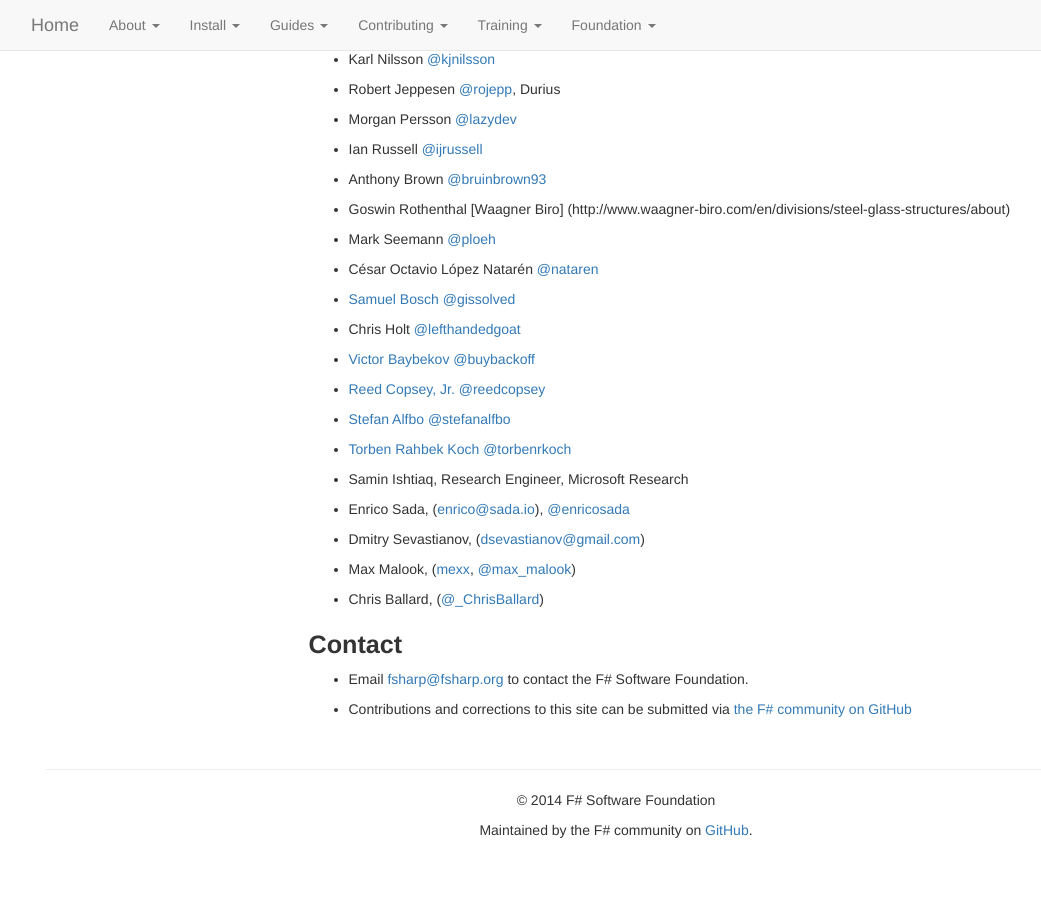
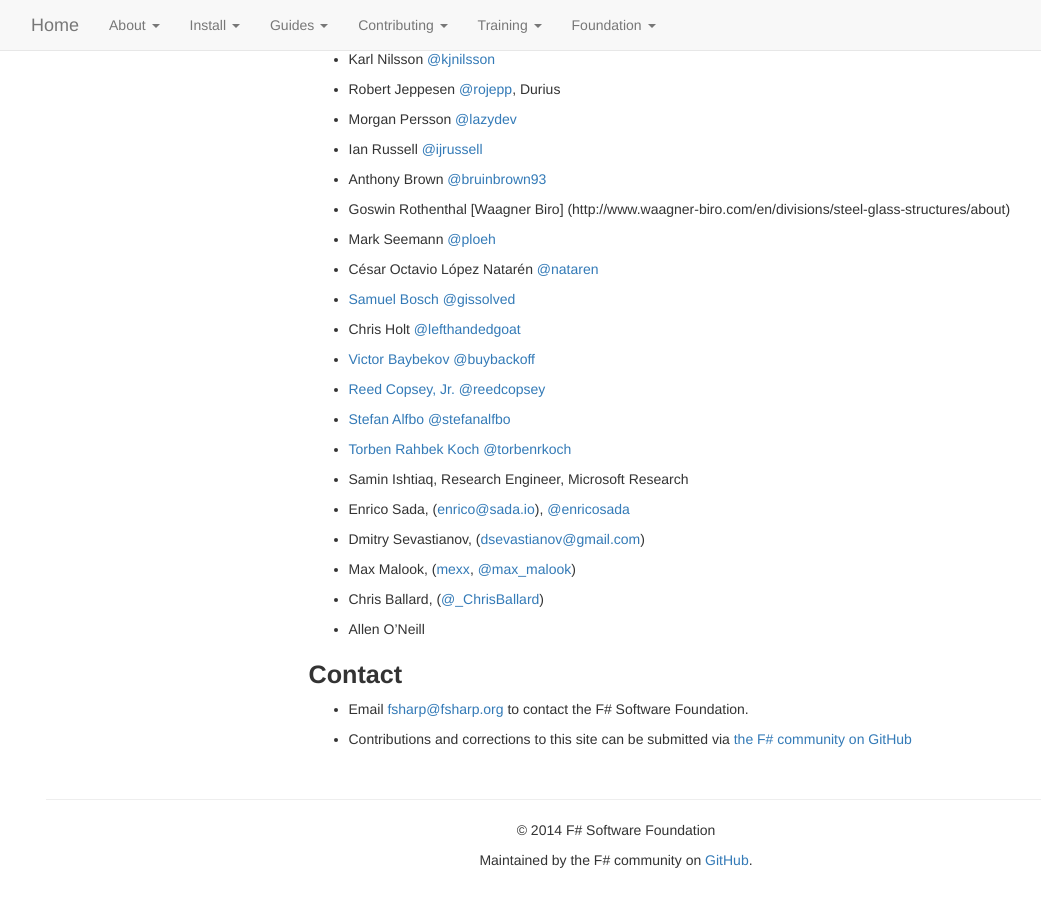
Before and after one commit to fsharp/fsharp.org, a Jekyll site: the page built from foundation.md, in a window 1280 px wide and 900 px high, scrolled down 4933 px. Shown: the whole window, without its empty margins (39-1080 px from the left). Built offline with Jekyll 4.4.1, drawn with Linux system fonts in a browser that asks for light colours; nearby versions of some CDN libraries; some web fonts are replaced; comment, search, counter and statistics services are not loaded; before the commit the page ends 5803 px from its top, so only the background shows below that.

Commit message:
Update foundation.md
adding member/contributor name to list

```diff
--- a/foundation.md
+++ b/foundation.md
@@ -192,6 +192,7 @@ See the current [list of affiliated technical groups](/technical-groups) and [us
  * Dmitry Sevastianov, ([dsevastianov@gmail.com](mailto:dsevastianov@gmail.com))
  * Max Malook, ([mexx](https://github.com/mexx), [@max_malook](https://twitter.com/max_malook))
  * Chris Ballard, ([@_ChrisBallard](https://twitter.com/_ChrisBallard))
+ * Allen O'Neill
 
 
 ## Contact
```
